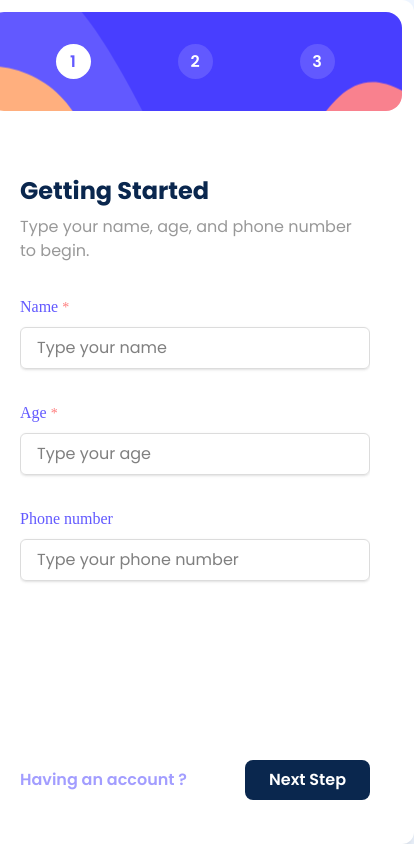
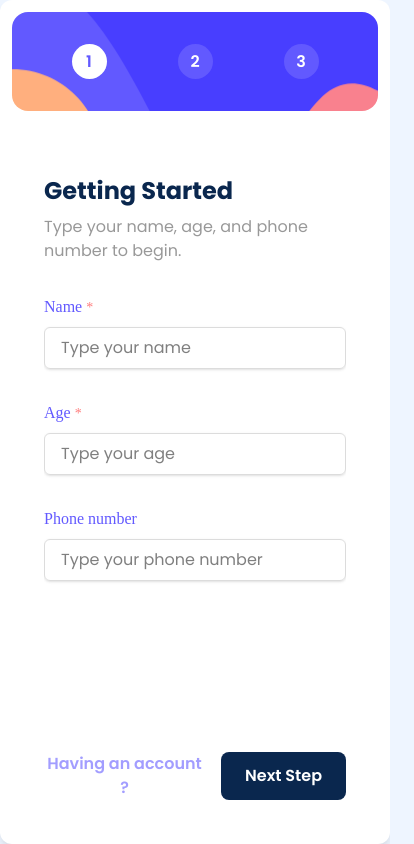
Before and after one commit to Jadenyoky/yup-hook-form, a Next.js app: page /sign-up in a window 390 px wide. Shown: the whole page, 414 px wide, since content can reach past the window. Built offline with nearby package versions, Linux system fonts and the light colour scheme; a web font is replaced by a local one.

Commit message:
fix height and width in sign up page - v2

```diff
--- a/src/app/components/multi-step-forms.jsx
+++ b/src/app/components/multi-step-forms.jsx
@@ -73,7 +73,7 @@ const MultiStepForms = () => {
         <main className="min-h-svh flex items-center justify-center">
           <div
             className="bg-white rounded-xl shadow-lg flex
-       p-3 h-svh md:h-[auto] md:w-[90%] lg:w-[70%] gap-8 flex-col md:flex-row"
+       p-3 h-svh w-full md:h-[auto] md:w-[90%] lg:w-[70%] gap-8 flex-col md:flex-row"
           >
             <div
               className={`md:w-[270px] rounded-2xl md:h-[600px] p-8 bg-[url(/bg-sidebar-desktop.svg)] bg-cover bg-[50%_75%] md:bg-top
@@ -106,8 +106,8 @@ const MultiStepForms = () => {
                 );
               })}
             </div>
-            <div className="grid  flex-1">
-              <div className="p-8 flex flex-col gap-8 justify-between ">
+            {/* <div className="flex flex-col flex-1"> */}
+            <div className="p-8 flex flex-col gap-8 justify-between flex-1 ">
               <div className="flex flex-col gap-2">
                 <h1 className="font-bold text-2xl text-[var(--blue-dark)] ">
                   {stepsInfo[currentStep]?.heading}
@@ -174,7 +174,7 @@ const MultiStepForms = () => {
               </div>
             </div>
           </div>
-          </div>
+          {/* </div> */}
         </main>
       </form>
     </FormProvider>
```
Lines whose indentation alone changed are shown as unchanged.
